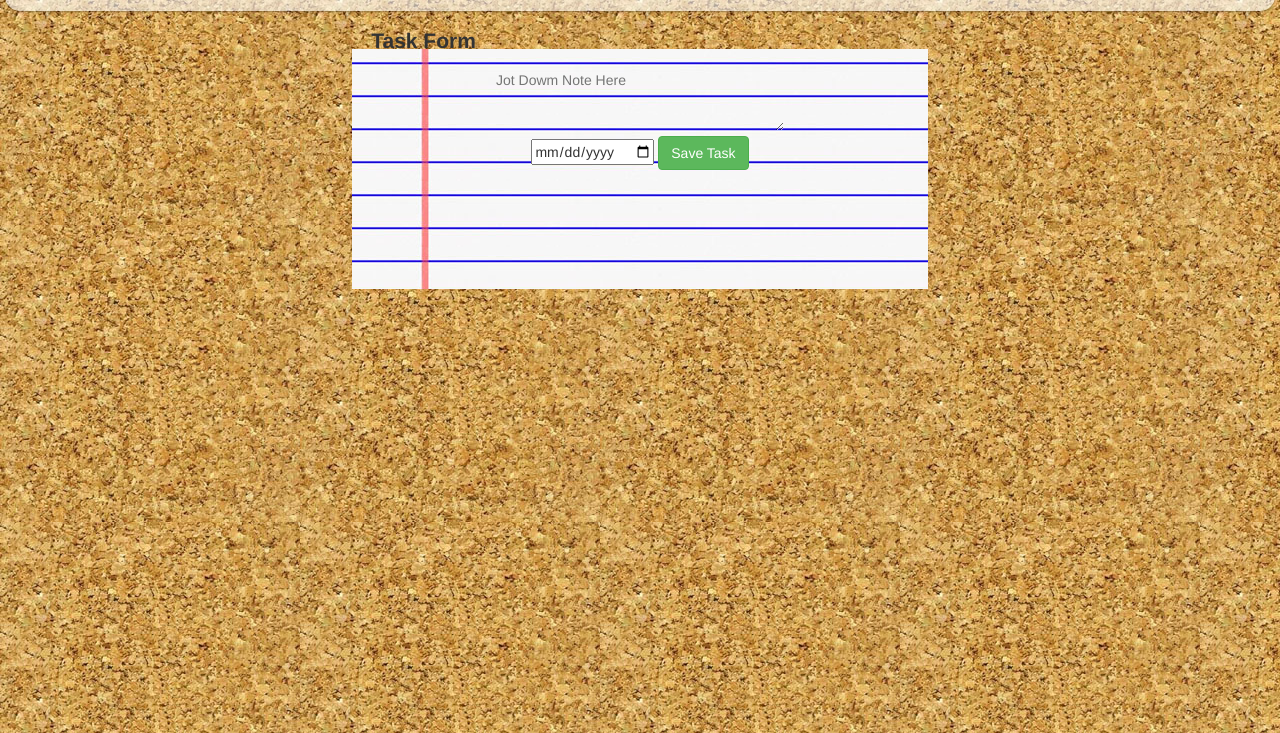
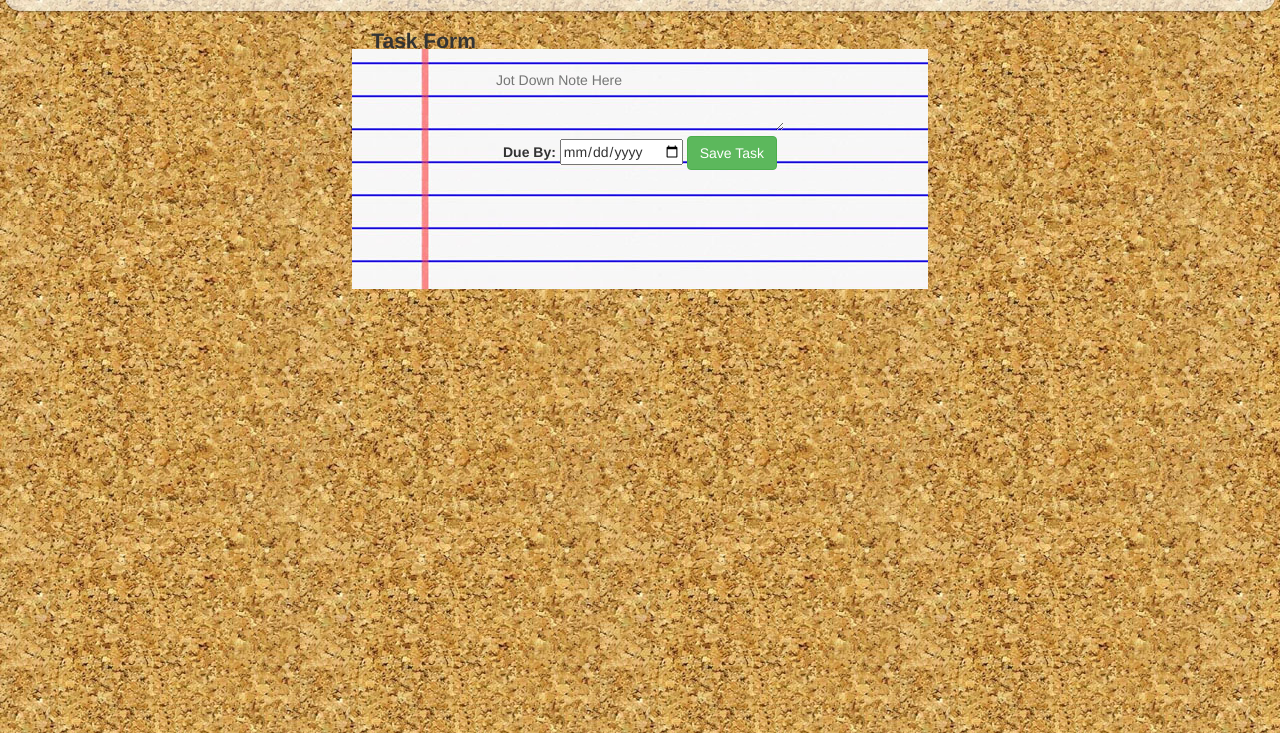
Before and after one commit to ItzhakS/Mytaskboard, a plain HTML site: page index.html in a window 1280 px wide. Shown: the part 72-805 px from the top of the page. Drawn offline with nearby package versions, Linux system fonts and the light colour scheme.

Commit message:
require content in textarea and due date

```diff
--- a/index.html
+++ b/index.html
@@ -19,9 +19,10 @@
     <div class="form-container">
     <div class="form-paper text-center">
         <div class="form-group">
-        <textarea id = "note" placeholder="Jot Dowm Note Here"></textarea>
+        <textarea id = "note" placeholder="Jot Down Note Here" required></textarea>
         <br>
-        <input type="date" name="" id="date">
+        <label for="note">Due By:</label>
+        <input type="date" name="" id="date" required>
         <button class="btn btn-success">Save Task</button>
     </div>
     </div>
```
